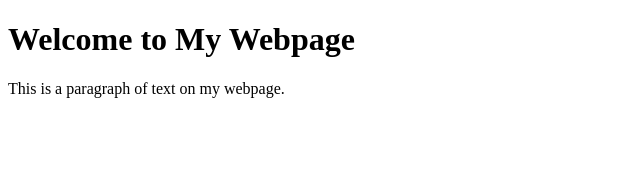
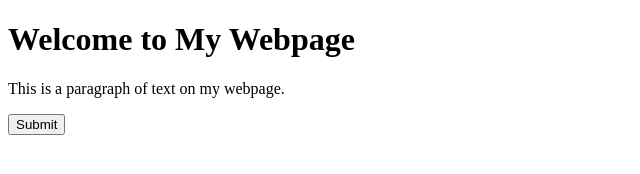
Before and after one commit to acciojob/Headline-With-The-H2-Element-Khushbooji88, a website: page main.html in a window 1280 px wide. Shown: the whole page, without its empty margins (0-640 px from the left). Drawn offline with Linux system fonts and the light colour scheme.

Commit message:
created a submission

```diff
--- a/main.html
+++ b/main.html
@@ -10,3 +10,7 @@
 	<p>This is a paragraph of text on my webpage.</p>
 </body>
 </html>
+<form action="/submit_page" method="post">
+  <!-- Your form fields like input, select etc. -->
+  <input type="submit" value="Submit">
+</form>
```
